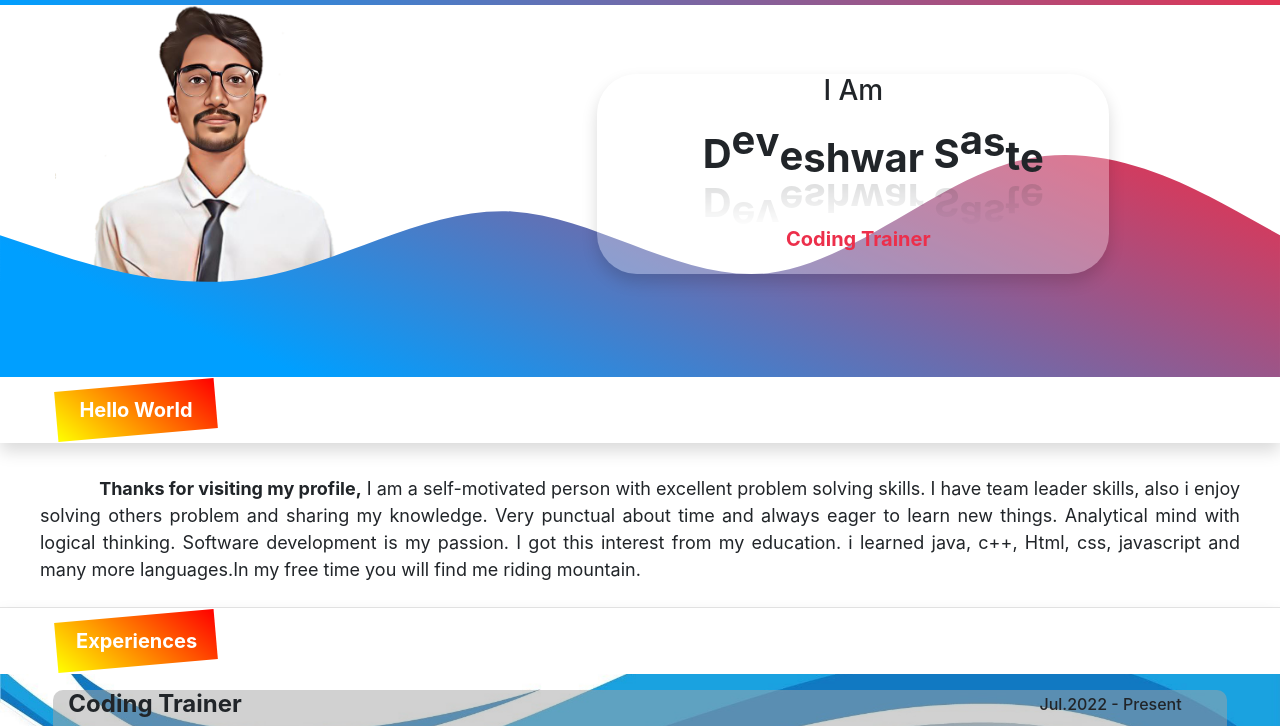
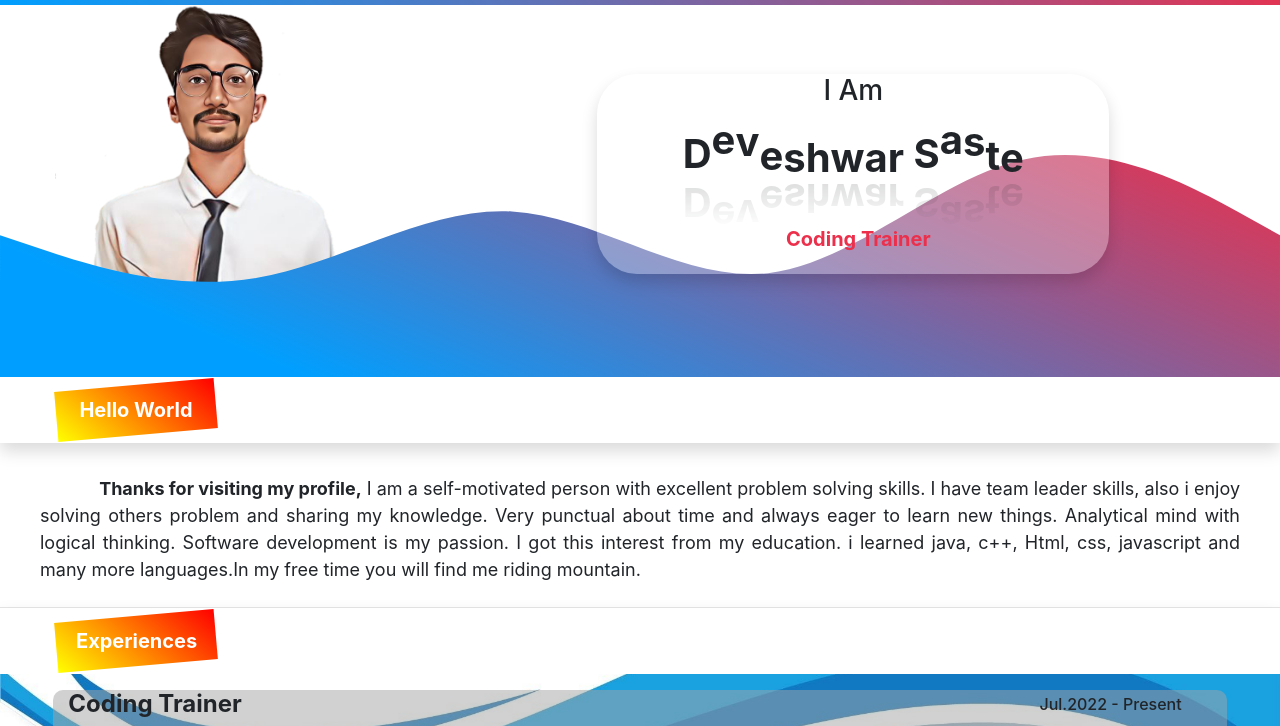
Before and after one commit to Deveshwar-Saste-9001/DeveshwarSaste_Resume, a plain HTML site: page index.html in a window 1280 px wide. Shown: the part 59-785 px from the top of the page. Drawn offline with nearby package versions, Linux system fonts and the light colour scheme.

Commit message:
Update index.html

```diff
--- a/index.html
+++ b/index.html
@@ -106,7 +106,7 @@
           <p class="col-12 m-0 p-0 h3">I Am</p>
 
           <strong class="col-12 m-0 p-0">
-            <ul class="dynamic">
+            <ul class="dynamic p-0">
               <li style="--i: 1">D</li>
               <li style="--i: 2">e</li>
               <li style="--i: 3">v</li>
```
